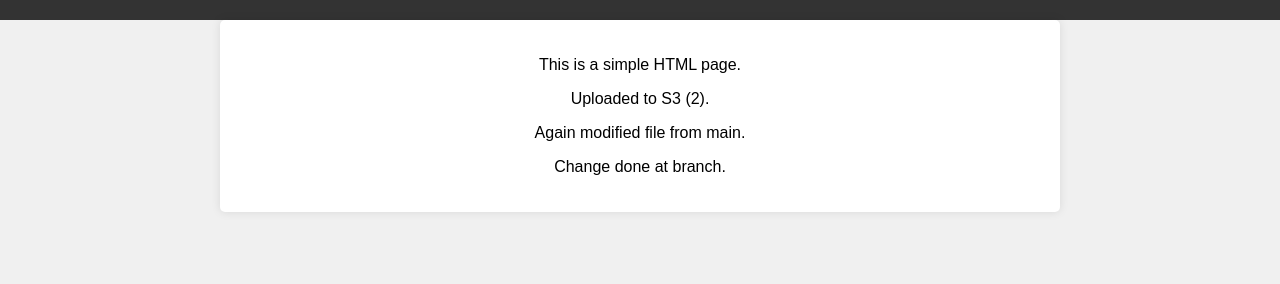
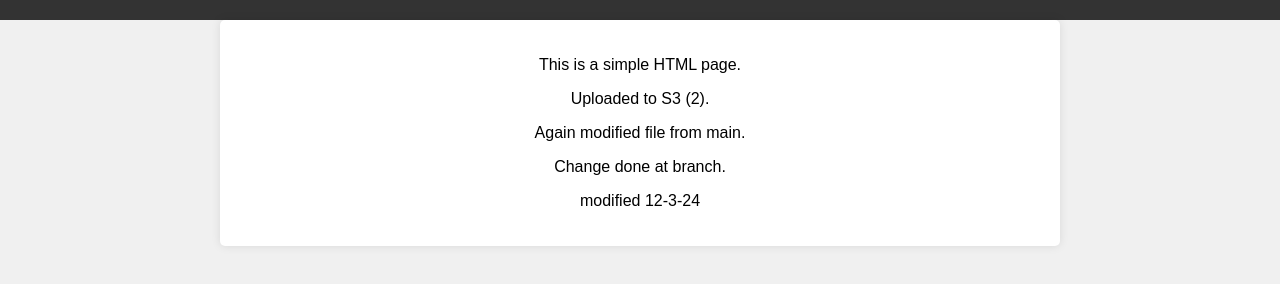
Before and after one commit to raisalsalim/actions-s3-repo, a plain HTML site: page index.html in a window 1280 px wide. Shown: the part 78-362 px from the top of the page. Drawn offline with Linux system fonts and the light colour scheme.

Commit message:
Final Update index.html

```diff
--- a/index.html
+++ b/index.html
@@ -39,6 +39,7 @@
         <p>Uploaded to S3 (2).</p>
 	<p>Again modified file from main.</P>
 	<p>Change done at branch.</p>
+	<p>modified 12-3-24</p>
     </div>
 </body>
 </html>
```
